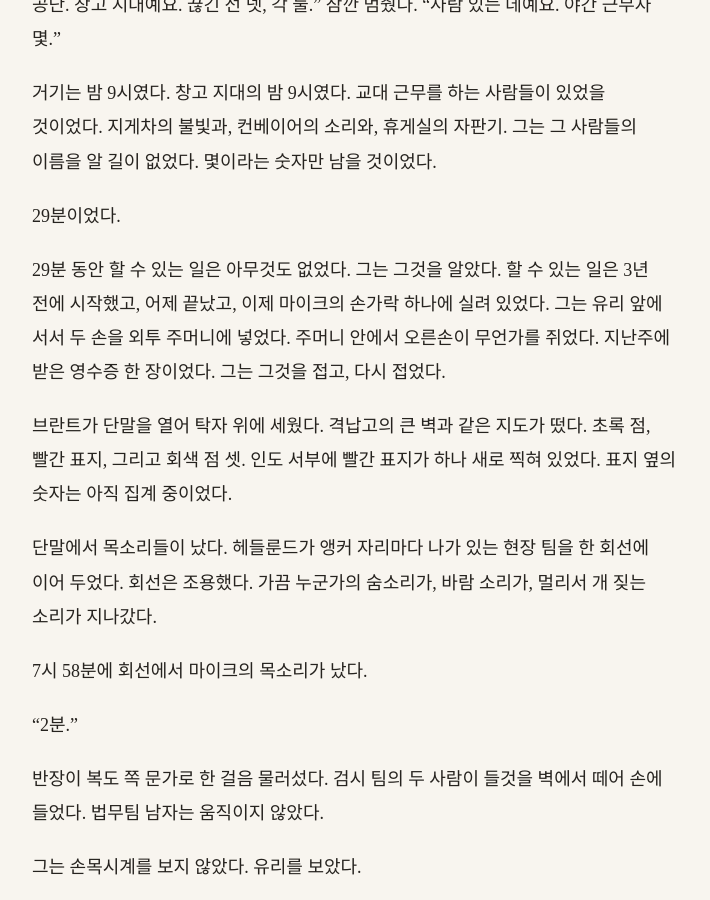
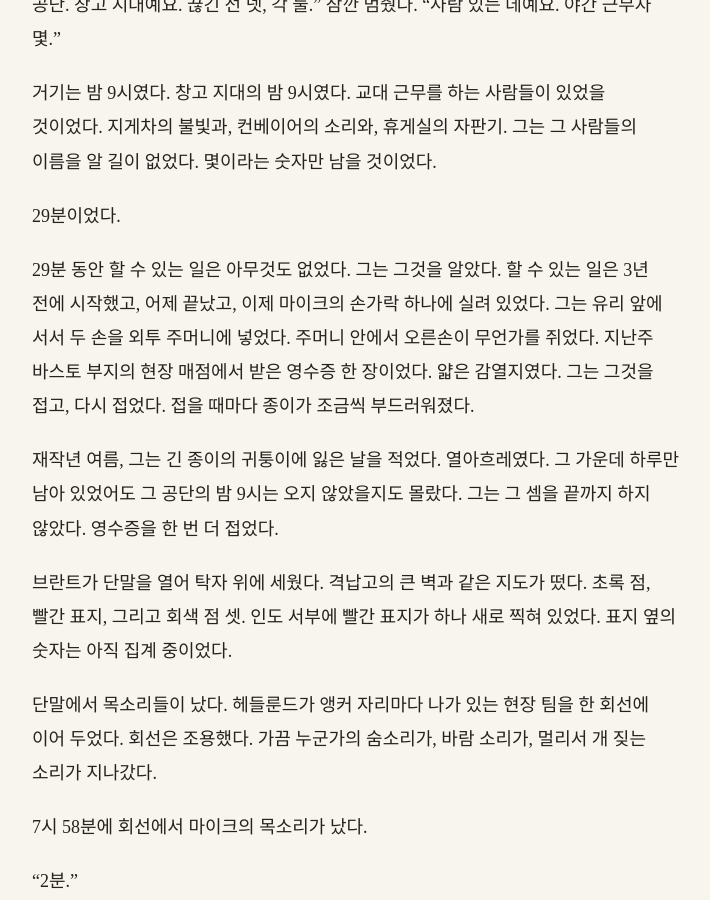
Before and after one commit to kangkkang/writer_s1_public, a Jekyll site: the page built from vol2/056.md, in a window 1280 px wide and 900 px high, scrolled down 3285 px. Shown: the whole window, without its empty margins (284-994 px from the left). Built offline with Jekyll 4.4.1, drawn with Linux system fonts in a browser that asks for light colours; our own code applies the rules of GitHub Pages for plain Markdown files; some of the changed text lies outside the part shown.

Commit message:
Update from https://github.com/kangkkang/writer_s1/commit/09e54d6ae633f5f4a1193bae5dd5e8af0d99799d

```diff
--- a/vol2/056.md
+++ b/vol2/056.md
@@ -70,7 +70,9 @@
 
 29분이었다.
 
-29분 동안 할 수 있는 일은 아무것도 없었다. 그는 그것을 알았다. 할 수 있는 일은 3년 전에 시작했고, 어제 끝났고, 이제 마이크의 손가락 하나에 실려 있었다. 그는 유리 앞에 서서 두 손을 외투 주머니에 넣었다. 주머니 안에서 오른손이 무언가를 쥐었다. 지난주에 받은 영수증 한 장이었다. 그는 그것을 접고, 다시 접었다.
+29분 동안 할 수 있는 일은 아무것도 없었다. 그는 그것을 알았다. 할 수 있는 일은 3년 전에 시작했고, 어제 끝났고, 이제 마이크의 손가락 하나에 실려 있었다. 그는 유리 앞에 서서 두 손을 외투 주머니에 넣었다. 주머니 안에서 오른손이 무언가를 쥐었다. 지난주 바스토 부지의 현장 매점에서 받은 영수증 한 장이었다. 얇은 감열지였다. 그는 그것을 접고, 다시 접었다. 접을 때마다 종이가 조금씩 부드러워졌다.
+
+재작년 여름, 그는 긴 종이의 귀퉁이에 잃은 날을 적었다. 열아흐레였다. 그 가운데 하루만 남아 있었어도 그 공단의 밤 9시는 오지 않았을지도 몰랐다. 그는 그 셈을 끝까지 하지 않았다. 영수증을 한 번 더 접었다.
 
 브란트가 단말을 열어 탁자 위에 세웠다. 격납고의 큰 벽과 같은 지도가 떴다. 초록 점, 빨간 표지, 그리고 회색 점 셋. 인도 서부에 빨간 표지가 하나 새로 찍혀 있었다. 표지 옆의 숫자는 아직 집계 중이었다.
 
@@ -160,7 +162,7 @@
 
 그는 발돋움을 해서 손가락 끝을 그 귀퉁이에 대었다. 차가웠다. 날이 서 있었다. 금속은 펴지지 않았다. 3년 전 새벽 그 자리의 공간이 꺾여 있던 모양을, 금속은 굳은 채 지니고 있었다. 펴진 것은 공간뿐이었다.
 
-그는 손가락을 떼었다.
+그는 손가락을 떼었다. 손끝에 작게 눌린 자리가 남았다. 그 자리는 한참 동안 사라지지 않았다.
 
 ---
 
@@ -172,7 +174,9 @@
 
 *들어갔어요.*
 
-상파울루였다. 보낸 시각은 오전 9시 40분, 그쪽으로는 오후 2시 40분이었다. 다른 말은 없었다. 그는 그 한 줄을 읽고, 답을 하지 않았다. 답할 말이 생기면 그녀가 돌아와서 할 것이었다. 무엇을 보았는지도.
+상파울루였다. 보낸 시각은 오전 9시 40분, 그쪽으로는 오후 2시 40분이었다. 다른 말은 없었다. 그는 그 한 줄을 읽고, 답을 하지 않았다. 답할 말이 생기면 그녀가 돌아와서 할 것이었다.
+
+언덕 동네의 파란 문이었다. 2년 반 전, 그 문 앞에서 그는 빨라야 2년이라고 말했다. 2년 하고도 반 년이 걸렸다. 그때 국을 떠 담은 종이컵을 내밀던, 소독약에 튼 손등이 생각났다. 그 손이 오늘 그 문을 열었는지, 문 앞에 서 있었는지는 그녀가 돌아와서 말할 것이었다.
 
 오후 1시. 마이크가 그의 방 문을 두드리고 들어와 종이봉투 하나를 책상에 놓았다. 안에 주먹밥이 둘 들어 있었다.
 
```
